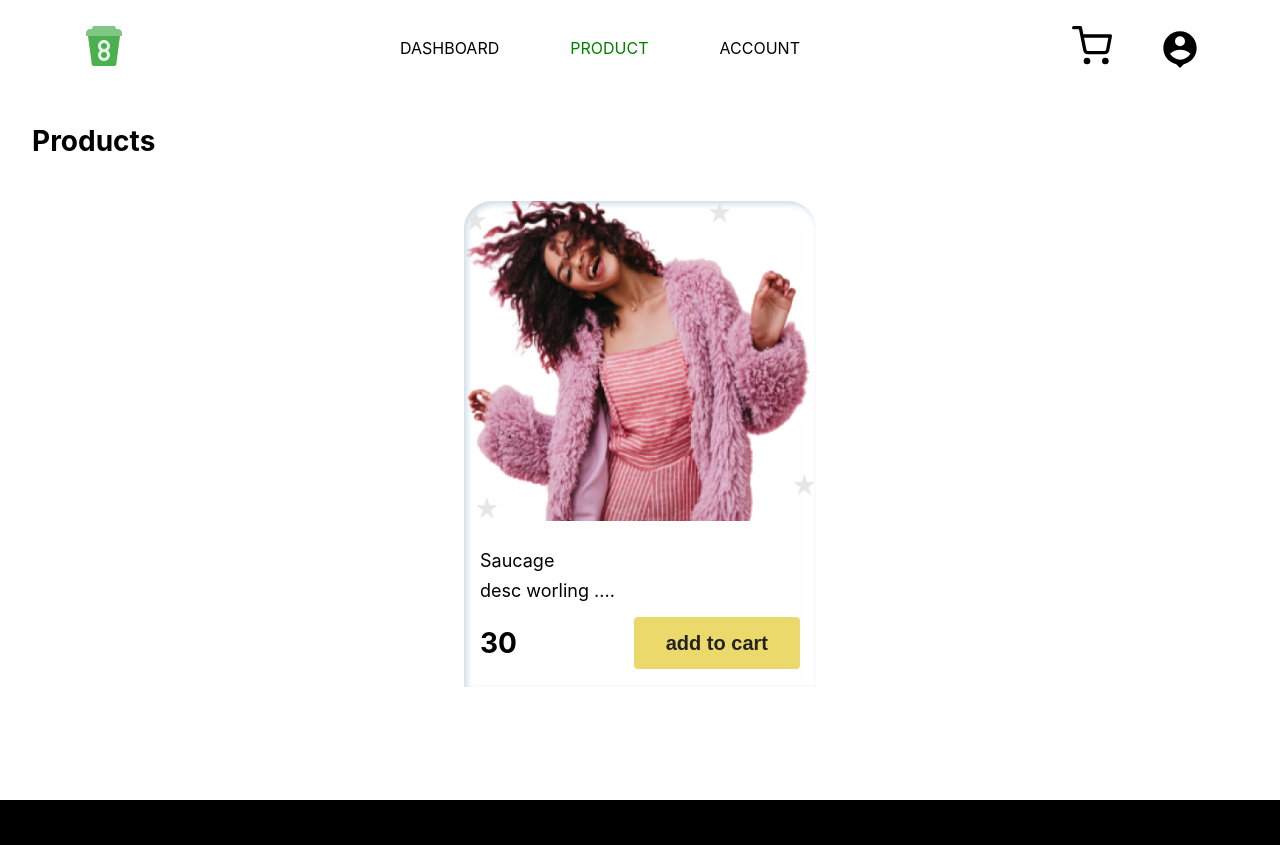
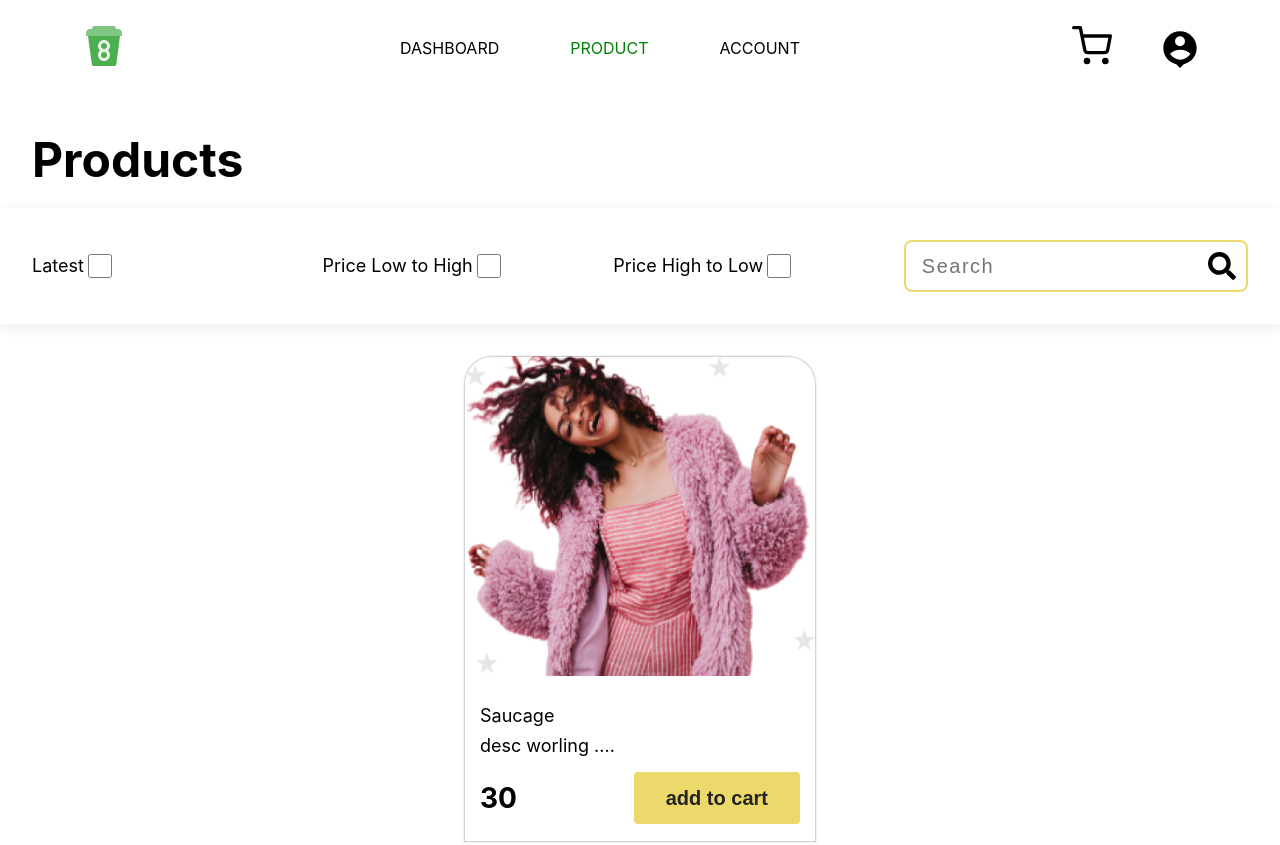
Before and after one commit to Vivek-Vimal/shoppingWebApp, a React (Create React App) app: page /product in a window 1280 px wide. Shown: the top 845 px of the page. Built offline with nearby package versions, Linux system fonts and the light colour scheme.

Commit message:
some changes before backend learning

```diff
--- /dev/null
+++ b/src/components/Checkbox/Checkbox.js
@@ -0,0 +1,15 @@
+import React from "react";
+import styled from "styled-components";
+
+const StyledCheckbox = styled.input`
+  cursor: pointer;
+  width: 1.5rem;
+  height: 1.5rem;
+
+`;
+
+const Checkbox = () => {
+  return <StyledCheckbox type="checkbox" />;
+};
+
+export default Checkbox;
--- /dev/null
+++ b/src/components/Checkbox/index.js
@@ -0,0 +1,3 @@
+import Checkbox from "./Checkbox";
+
+export { Checkbox };
--- a/src/components/FilterAndSearch/FilterAndSearchMaster.js
+++ b/src/components/FilterAndSearch/FilterAndSearchMaster.js
@@ -1,12 +1,29 @@
-import React from 'react'
-import Flex from '../Styling/Flex'
+import React from "react";
+import Flex from "../Styling/Flex";
+import { Text } from "../Text";
+import { Checkbox } from "../Checkbox";
+import { Search } from "../Search";
 
 const FilterAndSearchMaster = () => {
   return (
-    <Flex>
+    <Flex bs="rgba(0, 0, 0, 0.09) 0px 3px 12px" p="2rem">
+      <Flex>
+        <Flex>
+          <Text Text="Latest" />
+          <Checkbox />
+        </Flex>
+        <Flex>
+          <Text Text="Price Low to High" />
+          <Checkbox />
+        </Flex>
+        <Flex>
+          <Text Text="Price High to Low" />
+          <Checkbox />
+        </Flex>
+      </Flex>
+      <Search />
+    </Flex>
+  );
+};
 
-    </Flex>
-  )
-}
-
-export default FilterAndSearchMaster
+export default FilterAndSearchMaster;
--- a/src/components/Navbar/NavbarMaster.js
+++ b/src/components/Navbar/NavbarMaster.js
@@ -1,4 +1,4 @@
-import React, { useEffect, useState } from "react";
+import React from "react";
 import styled from "styled-components";
 import Flex from "../Styling/Flex";
 import { FiShoppingCart } from "react-icons/fi";
--- /dev/null
+++ b/src/components/Search/Search.js
@@ -0,0 +1,23 @@
+import React from "react";
+import styled from "styled-components";
+import { FaSearch } from "react-icons/fa";
+import Flex from "../Styling/Flex";
+import { Input } from "../Input";
+
+const SearchButton = styled(FaSearch)`
+  cursor: pointer;
+  margin: 0 0.75rem 0 0;
+  position: absolute;
+  right: 0;
+`;
+
+const Search = () => {
+  return (
+    <Flex width="30rem" position="relative">
+      <Input placeholder="Search" width="100%" />
+      <SearchButton size="1.75rem" />
+    </Flex>
+  );
+};
+
+export default Search;
--- /dev/null
+++ b/src/components/Search/index.js
@@ -0,0 +1,3 @@
+import Search from "./Search";
+
+export { Search };
--- a/src/components/Styling/Flex.js
+++ b/src/components/Styling/Flex.js
@@ -11,6 +11,8 @@ const StyledFlex = styled.div`
   flex-wrap: ${(props) => (props?.wrap ? "wrap" : "nowrap")};
   padding: ${(props) => (props?.p ? props?.p : "")};
   height: ${(props) => (props?.height ? props?.height : "")};
+  position: ${(props) => (props?.position ? props?.position : "")};
+  box-shadow: ${(props) => (props?.bs ? props?.bs : "")};
 
   @media (max-width: 1100px) {
     flex-direction: ${(props) =>
@@ -46,6 +48,8 @@ const Flex = ({
   wrap,
   p,
   height,
+  position,
+  bs,
 }) => {
   return (
     <StyledFlex
@@ -61,6 +65,8 @@ const Flex = ({
       wrap={wrap}
       p={p}
       height={height}
+      position={position}
+      bs={bs}
     >
       {children}
     </StyledFlex>
--- a/src/components/card/Card.js
+++ b/src/components/card/Card.js
@@ -11,8 +11,8 @@ const Box = styled.div`
   min-height: 30rem;
   margin: 2rem auto 0 auto;
   border-radius: 1.75rem 1.75rem 0 0;
-  box-shadow: rgb(204, 219, 232) 3px 3px 6px 0px inset,
-    rgba(255, 255, 255, 0.5) -3px -3px 6px 1px inset;
+  box-shadow: rgba(0, 0, 0, 0.05) 0px 0px 0px 1px,
+    rgb(209, 213, 219) 0px 0px 0px 1px inset;
   @media only screen and (max-width: 510px) {
     width: 98%;
   }
--- a/src/components/card/DetailCard.js
+++ b/src/components/card/DetailCard.js
@@ -6,12 +6,12 @@ import { Text } from "../Text";
 import img from "../../assets/hero.png";
 
 const StyledCard = styled.div`
-  box-shadow: rgba(0, 0, 0, 0.16) 0px 1px 4px;
+  //box-shadow: rgba(0, 0, 0, 0.16) 0px 1px 4px;
   display: flex;
-  width: 100%;
+  width: 45rem;
   height: 35rem;
   position: relative;
-  margin: 2rem 0 0 0;
+  margin: 2rem 2rem 0 2rem;
 `;
 
 const Image = styled.div`
--- a/src/components/card/SummaryCard.js
+++ b/src/components/card/SummaryCard.js
@@ -7,8 +7,8 @@ import { Line } from "../Line";
 import { Button } from "../Button";
 
 const StyledCard = styled.div`
-  box-shadow: rgb(204, 219, 232) 3px 3px 6px 0px inset,
-    rgba(255, 255, 255, 0.5) -3px -3px 6px 1px inset;
+  box-shadow: rgba(0, 0, 0, 0.1) 0px 0px 5px 0px,
+    rgba(0, 0, 0, 0.1) 0px 0px 1px 0px;
   width: 30rem;
   position: relative;
   padding: 3rem;
--- a/src/pageComponents/cart/CartMaster.js
+++ b/src/pageComponents/cart/CartMaster.js
@@ -12,10 +12,22 @@ const CartMaster = () => {
   const cartItem = useSelector((item) => item?.cart?.length);
 
   return (
-    <PageLayout>
+    <PageLayout
+      start={cartItem > 0 ? true : false}
+      padding={cartItem > 0 ? "7rem 0 0 0" : "0"}
+    >
+      {cartItem > 0 && (
+        <PageWidth height="6rem">
+          <Flex>
+            <Heading Text="Checkout" fs="3rem" />
+          </Flex>
+        </PageWidth>
+      )}
+
       <PageWidth
         direction={cartItem > 0 ? "row" : "column"}
         align={cartItem > 0 ? "start" : "center"}
+        width="1200px"
       >
         {cartItem > 0 ? (
           <>
--- a/src/pageComponents/productNewArrival/common/index.js
+++ b/src/pageComponents/productNewArrival/common/index.js
@@ -10,6 +10,7 @@ import { Modal } from "react-responsive-modal";
 import { useDispatch } from "react-redux";
 import { addItem } from "../../../store/action";
 import { DetailCard } from "../../../components/card";
+import { FilterAndSearchMaster } from "../../../components/FilterAndSearch";
 
 const CommonProduct = () => {
   const [isModelOpen, setIsModelOpen] = useState(false);
@@ -26,11 +27,18 @@ const CommonProduct = () => {
   };
 
   return (
-    <PageLayout>
+    <PageLayout
+      start={path === "/product" ? true : false}
+      padding={path === "/product" ? "7rem 0 0 0" : "0"}
+    >
       <PageWidth>
         <Flex>
-          <Heading Text={path === "/product" ? "Products" : "New Arrivals"} />
+          <Heading
+            Text={path === "/product" ? "Products" : "New Arrivals"}
+            fs="3rem"
+          />
         </Flex>
+        {path === "/product" && <FilterAndSearchMaster />}
         <Flex wrap>
           <Card
             modalFun={modalFun}
@@ -44,7 +52,6 @@ const CommonProduct = () => {
             open={isModelOpen}
             onClose={() => setIsModelOpen(false)}
             center
-            styles={{ width: "45rem" }}
           >
             <DetailCard />
           </Modal>
```
